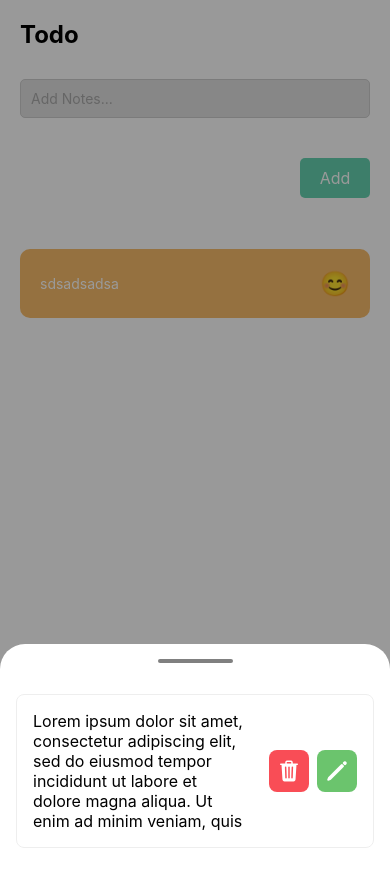
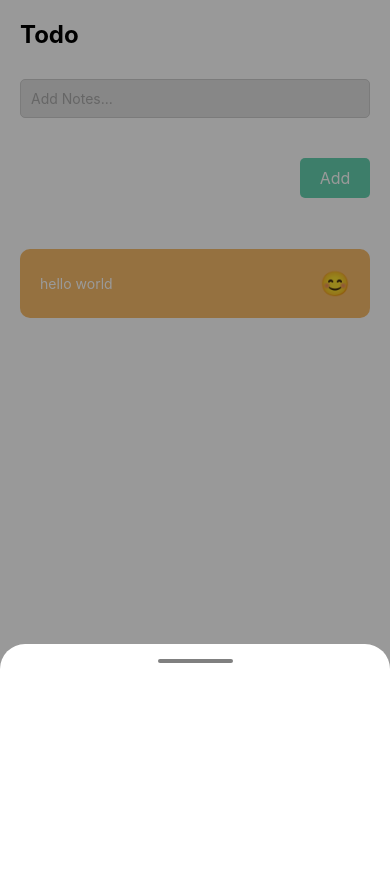
Before and after one commit to sasinduSilva/MainRrameAssignment2, a React Native app: screen /Home in a window 390 px wide. Shown: the top 886 px of the page. Built offline with nearby package versions, Linux system fonts and the light colour scheme.

Commit message:
app functioning with useState

```diff
--- a/src/screens/Home/Home.jsx
+++ b/src/screens/Home/Home.jsx
@@ -7,8 +7,10 @@ import  Ionicons  from 'react-native-vector-icons/Ionicons';
 
 const Home = () =>{
     const ref = useRef(null);
-    const [note, setNote] = useState('');
-    const [savedNote, setSavedNote] = useState('sdsadsadsa');
+    const [newTodo,setNewTodo] = useState("");
+    const [allTodos,setAllTodos] = useState([]);
+
+    const savedNote = "hello world";
 
     //useEffect
     useEffect(()=>{
@@ -26,7 +28,7 @@ const Home = () =>{
       //flatList render item
       const renderItem = ({ item }) => (
         <View style={styles.itemContainer}>
-          <Text style={styles.itemText}>{item.text}</Text>
+          <Text style={styles.itemText}>{item}</Text>
           <View style={styles.flatListbuttonContainer}>
             <TouchableOpacity style={[styles.flatListbutton, styles.deleteButton]} onPress={() => handleDelete(item.id)}>
               <Ionicons name="trash" size={24} color="white" />
@@ -41,7 +43,11 @@ const Home = () =>{
 
       //add new note function
     const handleAddNote = () => {
+        if(newTodo){
 
+            setAllTodos([...allTodos,newTodo]);
+        }
+        onPress();
       };
 
     const onPress = useCallback(() => {
@@ -67,8 +73,8 @@ const Home = () =>{
         style={styles.input}
         placeholder="Add Notes..."
         placeholderTextColor="#a9a9a9"
-        value={note}
-        onChangeText={setNote}
+        value={newTodo}
+        onChangeText={setNewTodo}
         onPress={onPress}
       />
       <View style={styles.addButtonContainer}>
@@ -88,7 +94,7 @@ const Home = () =>{
         {/* <TouchableOpacity style={styles.button} onPress={onPress} />| */}
         <BottomSheet ref={ref}>
         <FlatList
-      data={data}
+      data={allTodos}
       renderItem={renderItem}
       keyExtractor={item => item.id}
       contentContainerStyle={styles.listContainer}
```
